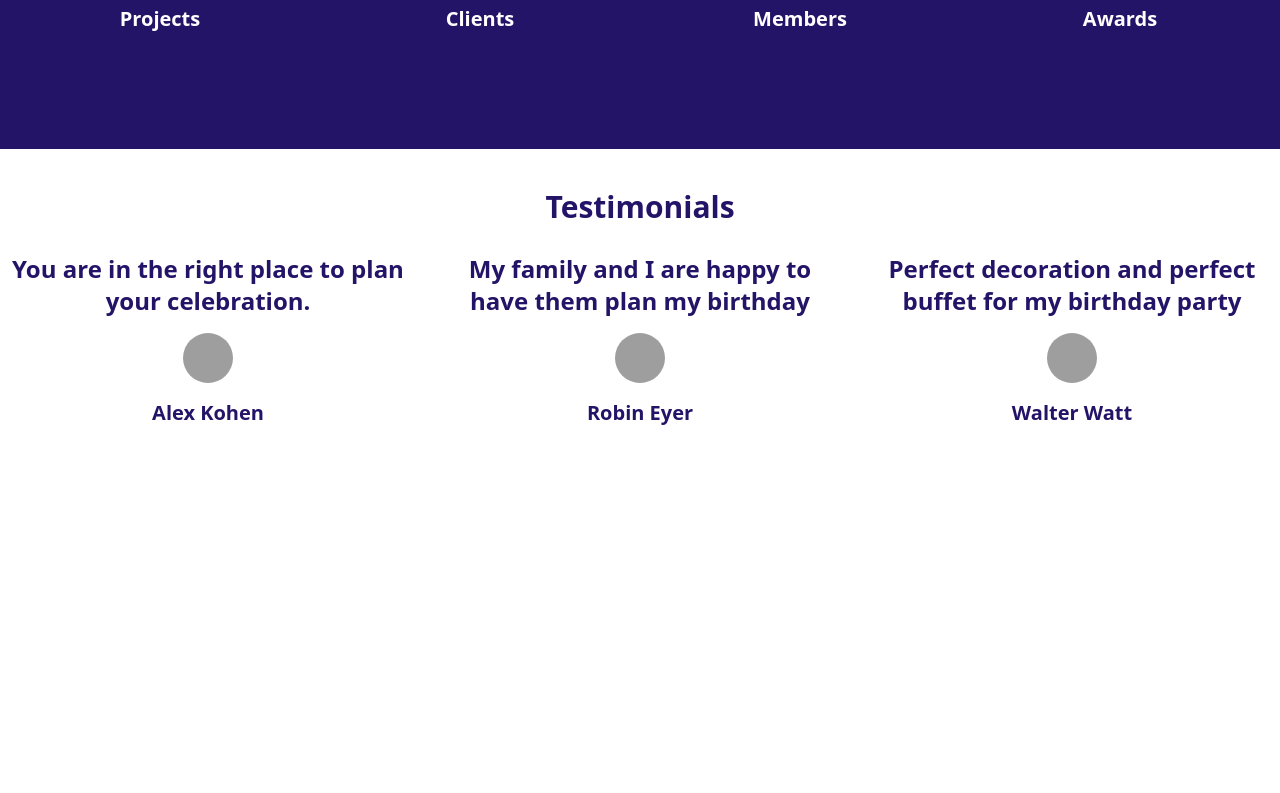
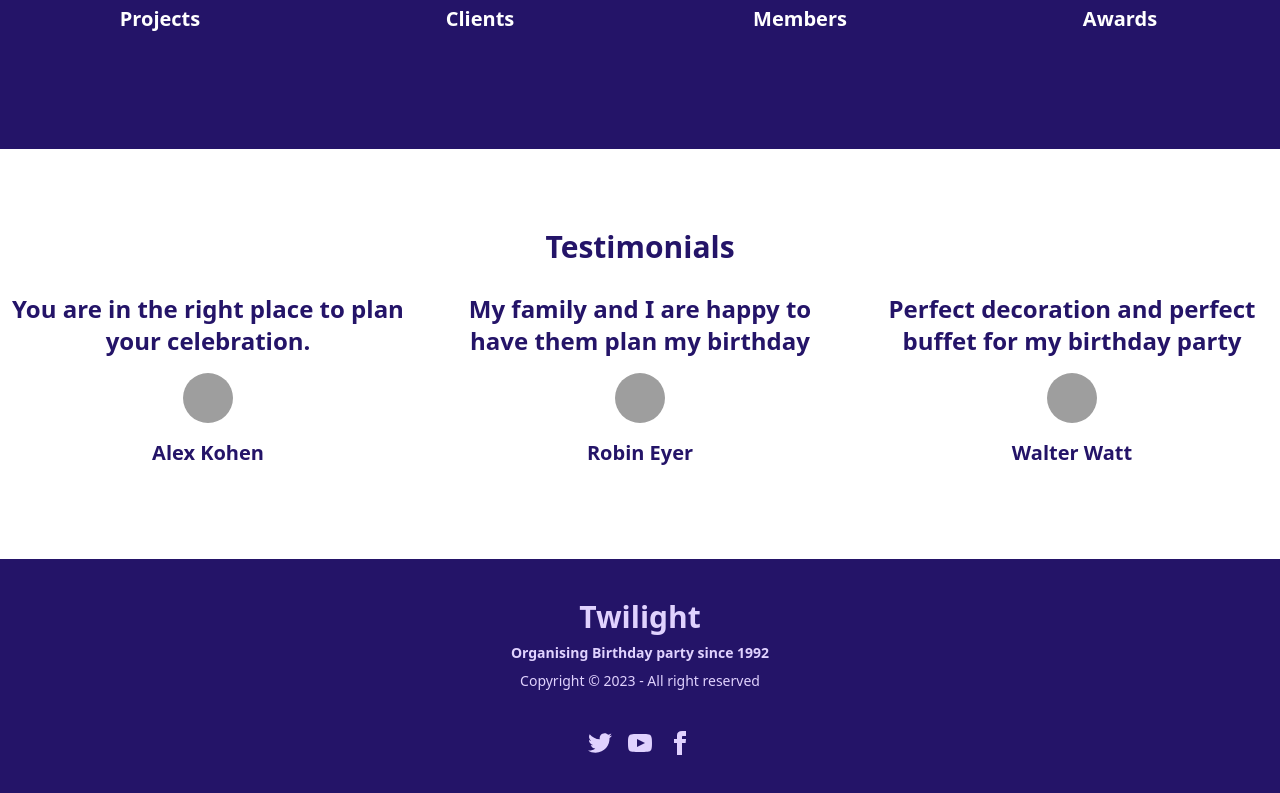
Before and after one commit to Rafiul23/assignment-09, a React (Vite) app: page / in a window 1280 px wide. Shown: the part 1941-2734 px from the top of the page. Before the commit the page ends 2420 px from the top, so only its background shows below. Built offline with nearby package versions, Linux system fonts and the light colour scheme; grey boxes are pictures that could not be loaded.

Commit message:
added footer section

```diff
--- a/src/Components/Footer.jsx
+++ b/src/Components/Footer.jsx
@@ -2,9 +2,22 @@
 
 const Footer = () => {
     return (
-        <div>
-
-        </div>
+        <footer className="footer footer-center p-10 bg-[#241468] text-primary-content">
+            <aside>
+                <h2 className="text-3xl font-bold">Twilight</h2>
+                <p className="font-bold">
+                    Organising Birthday party since 1992
+                </p>
+                <p>Copyright © 2023 - All right reserved</p>
+            </aside>
+            <nav>
+                <div className="grid grid-flow-col gap-4">
+                    <a><svg xmlns="http://www.w3.org/2000/svg" width="24" height="24" viewBox="0 0 24 24" className="fill-current"><path d="M24 4.557c-.883.392-1.832.656-2.828.775 1.017-.609 1.798-1.574 2.165-2.724-.951.564-2.005.974-3.127 1.195-.897-.957-2.178-1.555-3.594-1.555-3.179 0-5.515 2.966-4.797 6.045-4.091-.205-7.719-2.165-10.148-5.144-1.29 2.213-.669 5.108 1.523 6.574-.806-.026-1.566-.247-2.229-.616-.054 2.281 1.581 4.415 3.949 4.89-.693.188-1.452.232-2.224.084.626 1.956 2.444 3.379 4.6 3.419-2.07 1.623-4.678 2.348-7.29 2.04 2.179 1.397 4.768 2.212 7.548 2.212 9.142 0 14.307-7.721 13.995-14.646.962-.695 1.797-1.562 2.457-2.549z"></path></svg></a>
+                    <a><svg xmlns="http://www.w3.org/2000/svg" width="24" height="24" viewBox="0 0 24 24" className="fill-current"><path d="M19.615 3.184c-3.604-.246-11.631-.245-15.23 0-3.897.266-4.356 2.62-4.385 8.816.029 6.185.484 8.549 4.385 8.816 3.6.245 11.626.246 15.23 0 3.897-.266 4.356-2.62 4.385-8.816-.029-6.185-.484-8.549-4.385-8.816zm-10.615 12.816v-8l8 3.993-8 4.007z"></path></svg></a>
+                    <a><svg xmlns="http://www.w3.org/2000/svg" width="24" height="24" viewBox="0 0 24 24" className="fill-current"><path d="M9 8h-3v4h3v12h5v-12h3.642l.358-4h-4v-1.667c0-.955.192-1.333 1.115-1.333h2.885v-5h-3.808c-3.596 0-5.192 1.583-5.192 4.615v3.385z"></path></svg></a>
+                </div>
+            </nav>
+        </footer>
     );
 };
 
--- a/src/Components/Home.jsx
+++ b/src/Components/Home.jsx
@@ -3,6 +3,7 @@
 import Service from "./Service";
 import Achievement from "./Achievement";
 import Testimonials from "./Testimonials";
+import Footer from "./Footer";
 
 
 const Home = () => {
@@ -21,6 +22,7 @@
             </div>
             <Achievement></Achievement>
             <Testimonials></Testimonials>
+            <Footer></Footer>
         </div>
     );
 };
--- a/src/Components/Root.jsx
+++ b/src/Components/Root.jsx
@@ -1,6 +1,6 @@
 import { Outlet } from "react-router-dom";
 import Navbar from "./Navbar";
-import Footer from "./Footer";
+
 
 
 const Root = () => {
@@ -8,7 +8,6 @@
         <div className="container mx-auto">
             <Navbar></Navbar>
             <Outlet></Outlet>
-            <Footer></Footer>
         </div>
     );
 };
--- a/src/Components/Testimonials.jsx
+++ b/src/Components/Testimonials.jsx
@@ -4,7 +4,7 @@
 
 const Testimonials = () => {
     return (
-       <div className='my-10'>
+       <div className='my-10 lg:my-20'>
         <h2 className='text-center my-4 font-bold text-3xl text-[#241468]'>Testimonials</h2>
              <div className='grid lg:grid-cols-3 gap-4'>
             <div className='text-center p-3 font-bold text-[#241468] space-y-4'>
```
